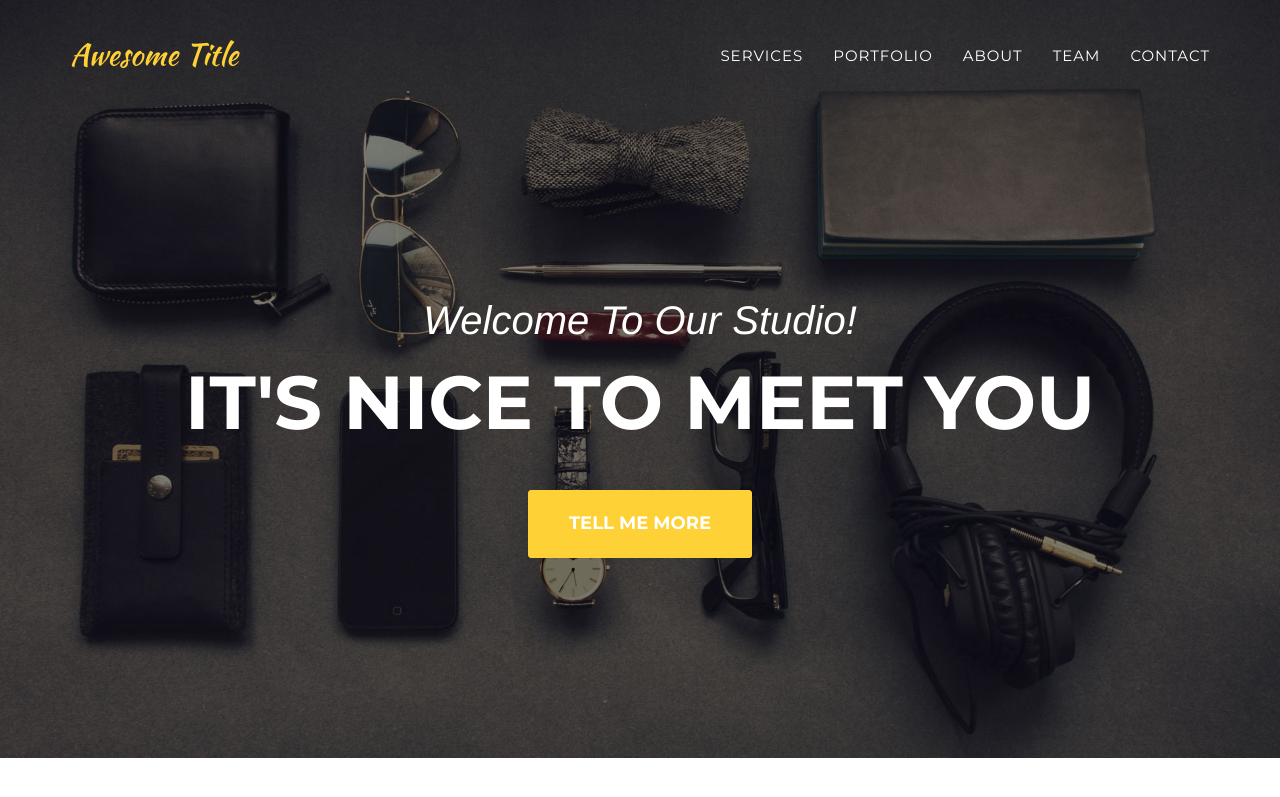
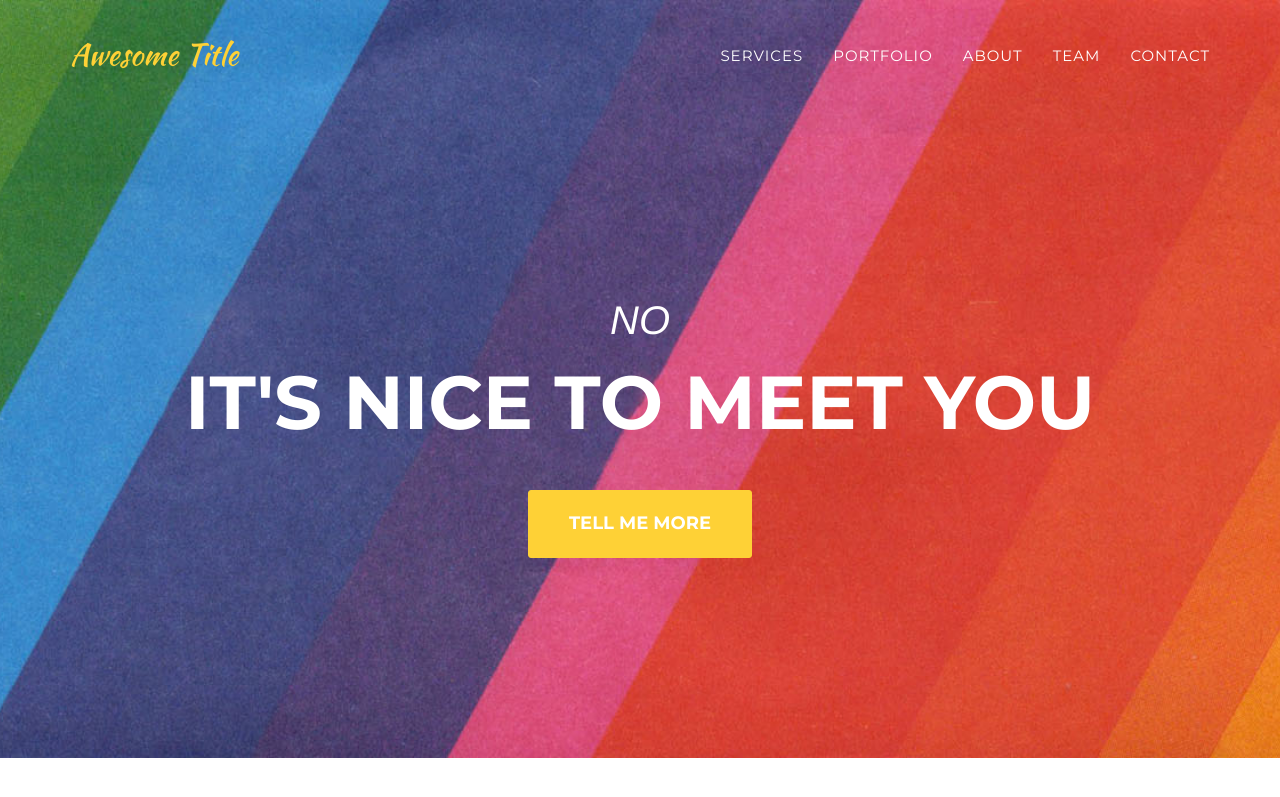
Before and after one commit to ijadams/ijadams.github.io, a Jekyll site: the page built from index.html, in a window 1280 px wide and 900 px high. Shown: the top 797 px of the window. Built offline with Jekyll 4.4.1, drawn with Linux system fonts in a browser that asks for light colours; some web fonts are replaced.

Commit message:
background update

```diff
--- a/_includes/header.html
+++ b/_includes/header.html
@@ -44,7 +44,7 @@
     <header>
         <div class="container">
             <div class="intro-text">
-                <div class="intro-lead-in">Welcome To Our Studio!</div>
+                <div class="intro-lead-in">NO</div>
                 <div class="intro-heading">It's Nice To Meet You</div>
                 <a href="#services" class="page-scroll btn btn-xl">Tell Me More</a>
             </div>
```
Also changed, not shown: img/header-bg.jpg, 8 other files.
